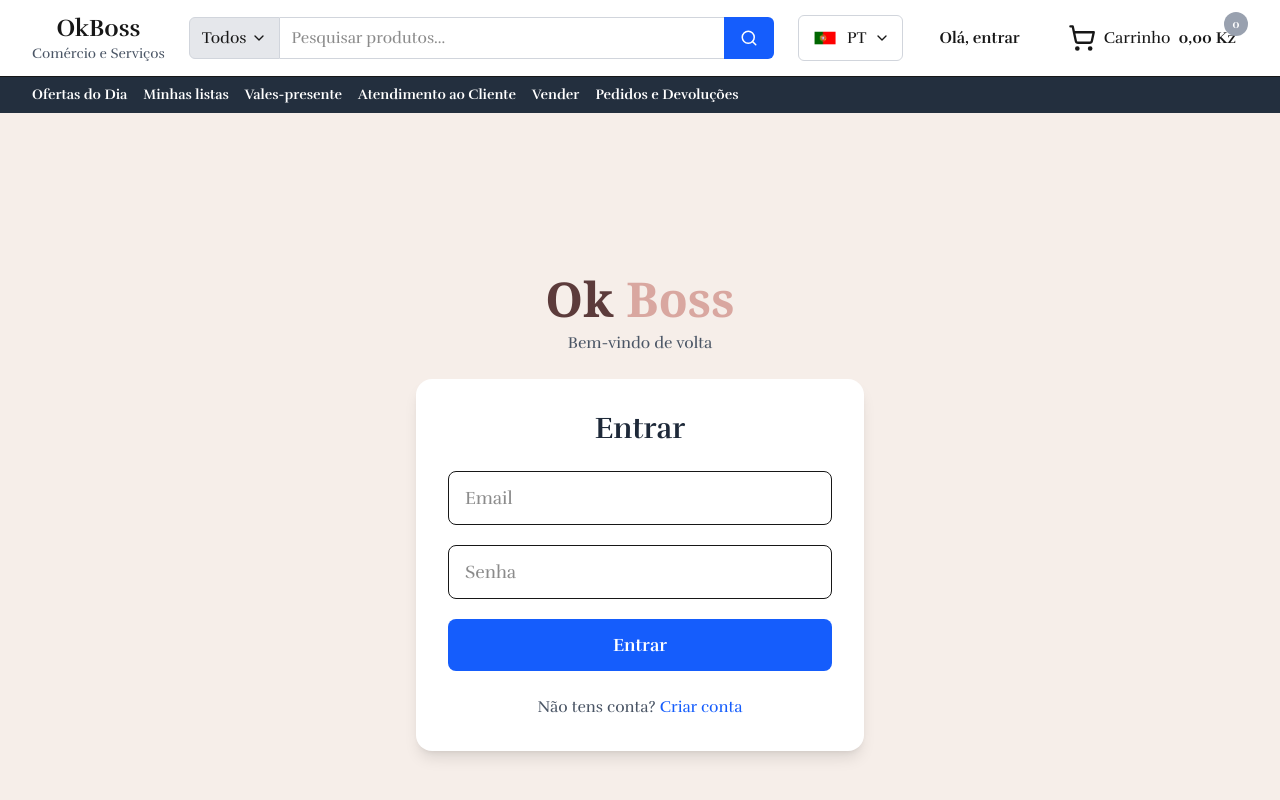
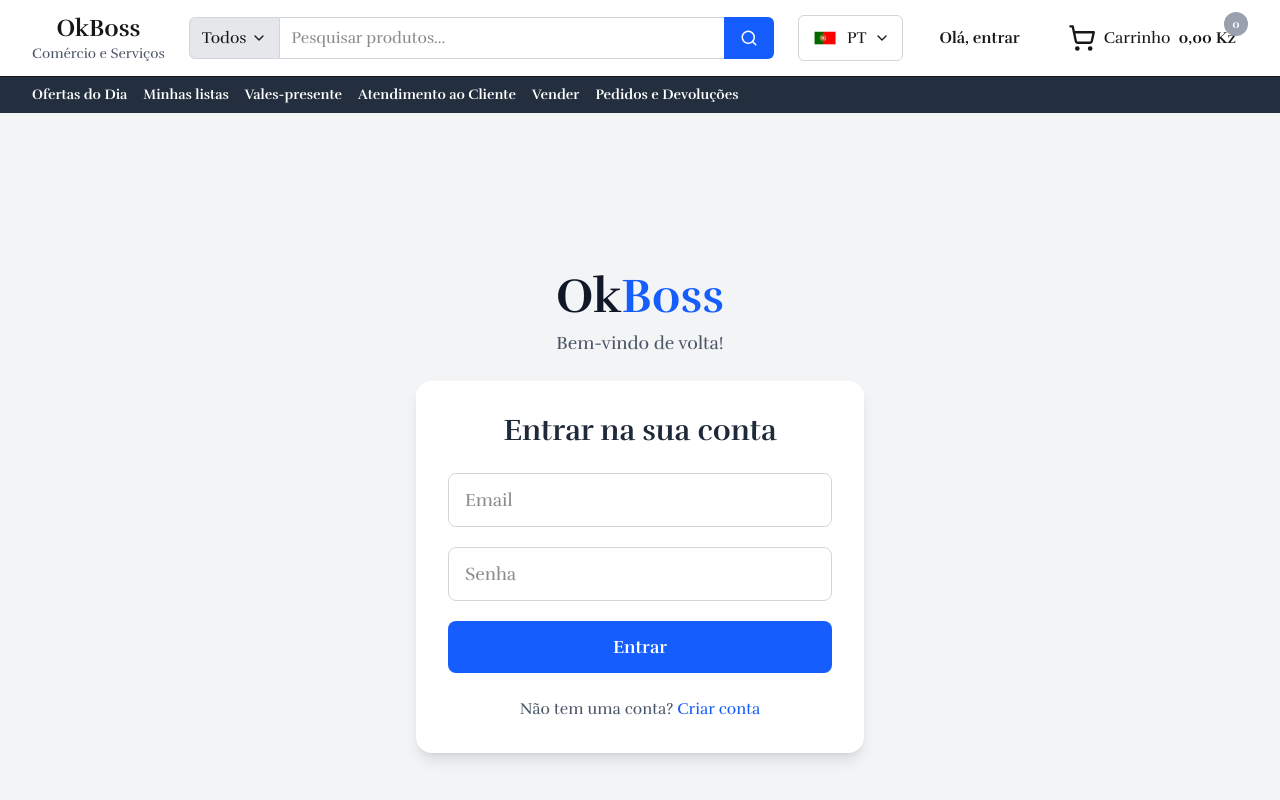
Before and after one commit to isateix/okboos, a Next.js app: page /login in a window 1280 px wide. Shown: the top 800 px of the page. Built offline with nearby package versions, Linux system fonts and the light colour scheme.

Commit message:
refactor:Melhorando a compra de produtos

```diff
--- a/src/app/login/page.tsx
+++ b/src/app/login/page.tsx
@@ -1,10 +1,10 @@
-// src/app/login/page.tsx
 "use client";
 
 import { useState } from "react";
 import { useRouter } from "next/navigation";
 import { useUser } from "../../context/UserContext";
 import Link from "next/link";
+import { Loader2 } from "lucide-react"; // Import Loader2 icon
 
 export default function LoginPage() {
   const router = useRouter();
@@ -15,6 +15,7 @@ export default function LoginPage() {
     senha: "",
   });
   const [erro, setErro] = useState("");
+  const [loading, setLoading] = useState(false); // Add loading state
 
   const handleChange = (e: React.ChangeEvent<HTMLInputElement>) => {
     setFormData({ ...formData, [e.target.name]: e.target.value });
@@ -22,8 +23,12 @@ export default function LoginPage() {
 
   const handleLogin = async (e: React.FormEvent) => {
     e.preventDefault();
+    setErro(""); // Clear previous errors
+    setLoading(true); // Set loading to true
+
     if (!formData.email || !formData.senha) {
       setErro("Preencha todos os campos!");
+      setLoading(false);
       return;
     }
 
@@ -41,6 +46,7 @@ export default function LoginPage() {
 
       if (!res.ok) {
         setErro(data.error || "Erro ao logar");
+        setLoading(false);
         return;
       }
 
@@ -49,23 +55,25 @@ export default function LoginPage() {
       router.push("/"); // Redirect to home or previous page
     } catch (err) {
       console.error(err);
-      setErro("Erro no servidor");
+      setErro("Erro no servidor. Tente novamente mais tarde.");
+    } finally {
+      setLoading(false); // Set loading to false regardless of success or failure
     }
   };
 
   return (
-    <div className="flex items-center justify-center min-h-screen bg-[#f6eee9] px-4">
+    <div className="flex items-center justify-center min-h-screen bg-gray-100 px-4">
       <div className="w-full max-w-md space-y-6">
         <div className="text-center">
-          <h1 className="text-5xl font-serif font-bold text-[#5c3b3b]">
-            Ok <span className="text-[#d9a7a0]">Boss</span>
+          <h1 className="text-5xl font-extrabold text-gray-900 mb-2">
+            Ok<span className="text-blue-600">Boss</span>
           </h1>
-          <p className="text-gray-600 mt-2">Bem-vindo de volta</p>
+          <p className="text-gray-600 mt-2 text-lg">Bem-vindo de volta!</p>
         </div>
 
         <div className="bg-white p-8 rounded-2xl shadow-lg">
           <h2 className="text-3xl font-bold mb-6 text-center text-gray-800">
-            Entrar
+            Entrar na sua conta
           </h2>
 
           <form onSubmit={handleLogin} className="flex flex-col gap-5">
@@ -75,7 +83,8 @@ export default function LoginPage() {
               placeholder="Email"
               value={formData.email}
               onChange={handleChange}
-              className="border rounded-lg px-4 py-3 text-lg"
+              className="border border-gray-300 rounded-lg px-4 py-3 text-lg focus:outline-none focus:ring-2 focus:ring-blue-500"
+              disabled={loading}
             />
             <input
               type="password"
@@ -83,20 +92,26 @@ export default function LoginPage() {
               placeholder="Senha"
               value={formData.senha}
               onChange={handleChange}
-              className="border rounded-lg px-4 py-3 text-lg"
+              className="border border-gray-300 rounded-lg px-4 py-3 text-lg focus:outline-none focus:ring-2 focus:ring-blue-500"
+              disabled={loading}
             />
             {erro && <p className="text-red-500 text-sm mb-3 text-center">{erro}</p>}
             <button
               type="submit"
-              className="bg-blue-600 text-white py-3 rounded-lg hover:bg-blue-700 transition text-lg font-semibold"
+              className="bg-blue-600 text-white py-3 rounded-lg hover:bg-blue-700 transition text-lg font-semibold flex items-center justify-center disabled:opacity-50 disabled:cursor-not-allowed"
+              disabled={loading}
             >
-              Entrar
+              {loading ? (
+                <Loader2 className="animate-spin mr-2" size={24} />
+              ) : (
+                "Entrar"
+              )}
             </button>
           </form>
 
-          <p className="mt-6 text-center text-gray-600">
-            Não tens conta?{" "}
-            <Link href="/signup" className="text-blue-600 hover:underline">
+          <p className="mt-6 text-center text-gray-600 text-base">
+            Não tem uma conta?{" "}
+            <Link href="/signup" className="text-blue-600 hover:underline font-medium">
               Criar conta
             </Link>
           </p>
--- a/src/app/produtos/[id]/page.tsx
+++ b/src/app/produtos/[id]/page.tsx
@@ -7,6 +7,7 @@ import { Star } from 'lucide-react';
 import { useParams } from 'next/navigation';
 import Image from 'next/image';
 import ProductCard from '../../../components/ProductCard';
+import SuccessModal from '../../../components/SuccessModal'; // Import SuccessModal
 
 export default function ProductDetailPage() {
   const params = useParams();
@@ -18,6 +19,8 @@ export default function ProductDetailPage() {
   const [selectedColor, setSelectedColor] = useState('');
   const [stock, setStock] = useState(0);
   const [relatedProducts, setRelatedProducts] = useState<Product[]>([]);
+  const [showSuccessModal, setShowSuccessModal] = useState(false); // State for modal visibility
+  const [successMessage, setSuccessMessage] = useState(''); // State for modal message
 
   useEffect(() => {
     const foundProduct = products.find(p => p.id === productId);
@@ -40,12 +43,17 @@ export default function ProductDetailPage() {
 
   const handleAddToCart = () => {
     if (stock < quantityToAdd) {
-      alert("Produto esgotado!");
+      alert("Produto esgotado!"); // Keep alert for out of stock
       return;
     }
     addToCart({ ...product, quantidade: Number(quantityToAdd), selectedColor });
-    alert(`${quantityToAdd} ${product.name} adicionado(s) ao carrinho!`);
-    // Optionally, redirect to cart or show a confirmation message
+    setSuccessMessage(`${quantityToAdd} ${product.name} adicionado(s) ao carrinho!`);
+    setShowSuccessModal(true);
+  };
+
+  const handleCloseSuccessModal = () => {
+    setShowSuccessModal(false);
+    setSuccessMessage('');
   };
 
   const rating = 4; // Static rating for now
@@ -155,6 +163,13 @@ export default function ProductDetailPage() {
           </div>
         </div>
       )}
+
+      {showSuccessModal && (
+        <SuccessModal
+          message={successMessage}
+          onClose={handleCloseSuccessModal}
+        />
+      )}
     </div>
   );
 }
--- a/src/components/Navbar.tsx
+++ b/src/components/Navbar.tsx
@@ -170,12 +170,24 @@ export default function Header() {
         </div>
 
         {/* LOGIN / USUÁRIO */}
-        <button
-          onClick={openAuthModal}
-          className="font-semibold px-3 py-2 rounded-md hover:bg-gray-200"
-        >
-          {user ? `Olá, ${user.name}` : "Olá, entrar"}
-        </button>
+        {user ? (
+          <div className="flex items-center gap-2">
+            <span className="font-semibold">Olá, {user.name}</span>
+            <button
+              onClick={logout}
+              className="font-semibold px-3 py-2 rounded-md hover:bg-gray-200"
+            >
+              Sair
+            </button>
+          </div>
+        ) : (
+          <button
+            onClick={() => router.push("/login")}
+            className="font-semibold px-3 py-2 rounded-md hover:bg-gray-200"
+          >
+            Olá, entrar
+          </button>
+        )}
 
         {/* CARRINHO */}
         <div
--- a/src/components/SuccessModal.tsx
+++ b/src/components/SuccessModal.tsx
@@ -1,5 +1,6 @@
 // src/components/SuccessModal.tsx
 import React from 'react';
+import { CheckCircle2 } from 'lucide-react';
 
 interface SuccessModalProps {
   message: string;
@@ -10,11 +11,12 @@ const SuccessModal: React.FC<SuccessModalProps> = ({ message, onClose }) => {
   return (
     <div className="fixed inset-0 bg-gray-600 bg-opacity-50 flex items-center justify-center z-50">
       <div className="bg-white p-8 rounded-lg shadow-lg text-center max-w-sm mx-auto">
-        <h2 className="text-2xl font-bold text-green-600 mb-4">Sucesso!</h2>
+        <CheckCircle2 className="mx-auto text-orange-500 mb-4" size={48} />
+        <h2 className="text-2xl font-bold text-orange-500 mb-4">Sucesso!</h2>
         <p className="text-gray-700 mb-6">{message}</p>
         <button
           onClick={onClose}
-          className="bg-green-500 hover:bg-green-600 text-white font-bold py-2 px-4 rounded focus:outline-none focus:shadow-outline"
+          className="bg-orange-500 hover:bg-orange-600 text-white font-bold py-2 px-4 rounded focus:outline-none focus:shadow-outline"
         >
           Fechar
         </button>
--- a/src/context/UserContext.tsx
+++ b/src/context/UserContext.tsx
@@ -2,6 +2,7 @@
 
 import { createContext, useContext, useState, ReactNode, useEffect } from "react";
 import { getAuthSession } from "../lib/auth";
+import { useCart } from "./CartContext"; // Import useCart
 
 type User = {
   id: number;
@@ -22,6 +23,7 @@ const UserContext = createContext<UserContextType | undefined>(undefined);
 export const UserProvider = ({ children }: { children: ReactNode }) => {
   const [user, setUser] = useState<User | null>(null);
   const [loading, setLoading] = useState(true);
+  const { clearCart } = useCart(); // Access clearCart from CartContext
 
   useEffect(() => {
     const fetchSession = async () => {
@@ -48,6 +50,7 @@ export const UserProvider = ({ children }: { children: ReactNode }) => {
     if (typeof window !== 'undefined') {
       localStorage.removeItem('mockAuthToken');
     }
+    clearCart(); // Clear the cart on logout
   };
 
   return (
```
Also changed, not shown: src/app/layout.tsx (+3 -5 lines).
